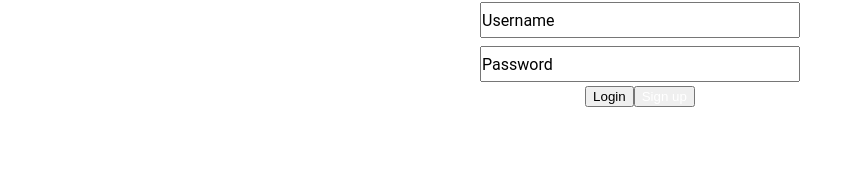
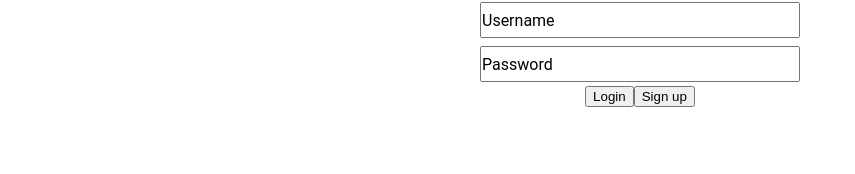
Before and after one commit to JustinKim3420/Chat, a React (Create React App) app in the folder chat/: page /login in a window 1280 px wide. Shown: the part 126-300 px from the top of the page, without its empty margins (0-855 px from the left). Built offline with nearby package versions, Linux system fonts and the light colour scheme; the HTML template or start-up script is replaced by a standard one.

Commit message:
completed basic login and reigstration page

```diff
--- a/chat/src/App.js
+++ b/chat/src/App.js
@@ -5,23 +5,38 @@ import SignUp from "./components/SignUp";
 import Notification from "./components/Notification";
 import { Switch, Route } from "react-router-dom";
 
+let notifyTimeout;
+
 function App() {
   const [authenication, setAuthentication] = useState(
     localStorage.getItem("chat-token")
   );
 
+  const [message, setMessage] = useState("");
+  const [variant, setVariant] = useState("");
+
+  const notify = (message, variant) => {
+    setMessage(message);
+    setVariant(variant);
+    clearTimeout(notifyTimeout)
+    notifyTimeout = setTimeout(() => {
+      setMessage("");
+      setVariant("");
+    }, 5000);
+  };
+
   if (authenication === null) {
     return (
       <div>
         <Navbar />
-        <Notification/>
+        <Notification message={message} variant={variant} />
         <Switch>
           <Route path="/signup">
-            <SignUp />
+            <SignUp notify={notify}/>
           </Route>
           <Route path="/login">
             <div className="container">
-              <Login />
+              <Login notify={notify}/>
             </div>
           </Route>
           <Route path="/">
--- a/chat/src/components/Login.js
+++ b/chat/src/components/Login.js
@@ -1,27 +1,37 @@
-import React, {useState} from "react";
+import React, { useState } from "react";
 import InputField from "./InputField";
 import { Button } from "react-bootstrap";
 import { Link } from "react-router-dom";
 import "./Login.css";
 
 const Login = () => {
-  const [username, setUsername] = useState('')
-  const [password, setPassword] = useState('')
+  const [username, setUsername] = useState("");
+  const [password, setPassword] = useState("");
 
   return (
     <div className="login">
       <h1>Login</h1>
-      <InputField inputLabel="Username" type="text" confirmPassword={username} updateInput={setUsername}/>
-      <InputField inputLabel="Password" type="password" confirmPassword={password} updateInput={setPassword }/>
+      <InputField
+        inputLabel="Username"
+        type="text"
+        confirmPassword={username}
+        updateInput={setUsername}
+      />
+      <InputField
+        inputLabel="Password"
+        type="password"
+        confirmPassword={password}
+        updateInput={setPassword}
+      />
       <div className="mt-2">
         <Button type="submit" className="mx-4">
           Login
         </Button>
-        <Button type="button" className="mx-4">
-          <Link to="/signup" style={{ textDecoration: "none", color: "white" }}>
+        <Link to="/signup" style={{ textDecoration: "none", color: "white" }}>
+          <Button type="button" className="mx-4">
             Sign up
-          </Link>
-        </Button>
+          </Button>
+        </Link>
       </div>
     </div>
   );
--- a/chat/src/components/Notification.js
+++ b/chat/src/components/Notification.js
@@ -1,15 +1,13 @@
-import React from 'react'
-import {Alert} from 'react-bootstrap'
+import React from "react";
+import { Alert } from "react-bootstrap";
 
-const Notification = ({message, variant})=>{
+const Notification = ({ message, variant }) => {
 
-    return(
-        <div className={message? '':'d-none'}>
-            <Alert variant={variant}>
-                {message}
-            </Alert>
-        </div>
-    )
-}
+  if (message.length === 0) {
+    return null;
+  }
 
-export default Notification
+  return <Alert className='text-center' variant={variant}>{message}</Alert>;
+};
+
+export default Notification;
--- a/chat/src/components/SignUp.js
+++ b/chat/src/components/SignUp.js
@@ -1,30 +1,80 @@
-import React, {useState} from "react";
+import React, { useState } from "react";
 import InputField from "./InputField";
-import {Button} from 'react-bootstrap'
-import {Link} from 'react-router-dom'
+import { Button } from "react-bootstrap";
+import { Link } from "react-router-dom";
+import { useHistory } from "react-router-dom";
 
-const SignUp = () => {
-    const [username, setUsername] = useState('')
-    const [email, setEmail] = useState('')
-    const [password, setPassword] = useState('')
-    const [confirmPassword, setConfirmPassword] = useState('')
+const SignUp = ({notify}) => {
+  const [username, setUsername] = useState("");
+  const [email, setEmail] = useState("");
+  const [password, setPassword] = useState("");
+  const [confirmPassword, setConfirmPassword] = useState("");
 
-    const handleSubmit = (event)=>{
-        if(!password===confirmPassword){
+  const history = useHistory()
 
-        }
+  const handleSubmit = (event) => {
+    event.preventDefault();
+
+    if(!username){
+      notify('Please enter a username', 'danger')
+      return null;
     }
+
+    if(!email){
+      notify('Please enter an email', 'danger')
+      return null;
+    }
+
+    if(!password){
+      notify('Please enter a password', 'danger')
+      return null;
+    }
+
+    if(!confirmPassword){
+      notify('Please confirm your password', 'danger')
+      return null;
+    }
+    if(confirmPassword!==password){
+      notify('Password and confirm password do not match', 'danger')
+      return null;
+    }
+
+    history.push('/login')
+    notify(`Successfully create an account with email ${email}`, 'success')
+  };
 
   return (
     <div className="container">
       <div className="login">
-      <h1>Registration</h1>
-        <InputField inputLabel="Username" type="text" inputValue={username} updateInput={setUsername}/>
-        <InputField inputLabel="E-mail" type="text" inputValue={email} updateInput={setEmail}/>
-        <InputField inputLabel="Password" type="password" inputValue={password} updateInput={setPassword}/>
-        <InputField inputLabel="Confirm Password" type="password" inputValue={confirmPassword} updateInput={setConfirmPassword}/>
-        <Link to='/login'>Already have an account?</Link>
-        <Button type='' className='mt-2' onClick={handleSubmit}>Create Account</Button>
+        <h1>Registration</h1>
+        <InputField
+          inputLabel="Username"
+          type="text"
+          inputValue={username}
+          updateInput={setUsername}
+        />
+        <InputField
+          inputLabel="E-mail"
+          type="text"
+          inputValue={email}
+          updateInput={setEmail}
+        />
+        <InputField
+          inputLabel="Password"
+          type="password"
+          inputValue={password}
+          updateInput={setPassword}
+        />
+        <InputField
+          inputLabel="Confirm Password"
+          type="password"
+          inputValue={confirmPassword}
+          updateInput={setConfirmPassword}
+        />
+        <Link to="/login">Already have an account?</Link>
+        <Button type="" className="mt-2" onClick={handleSubmit}>
+          Create Account
+        </Button>
       </div>
     </div>
   );
```
